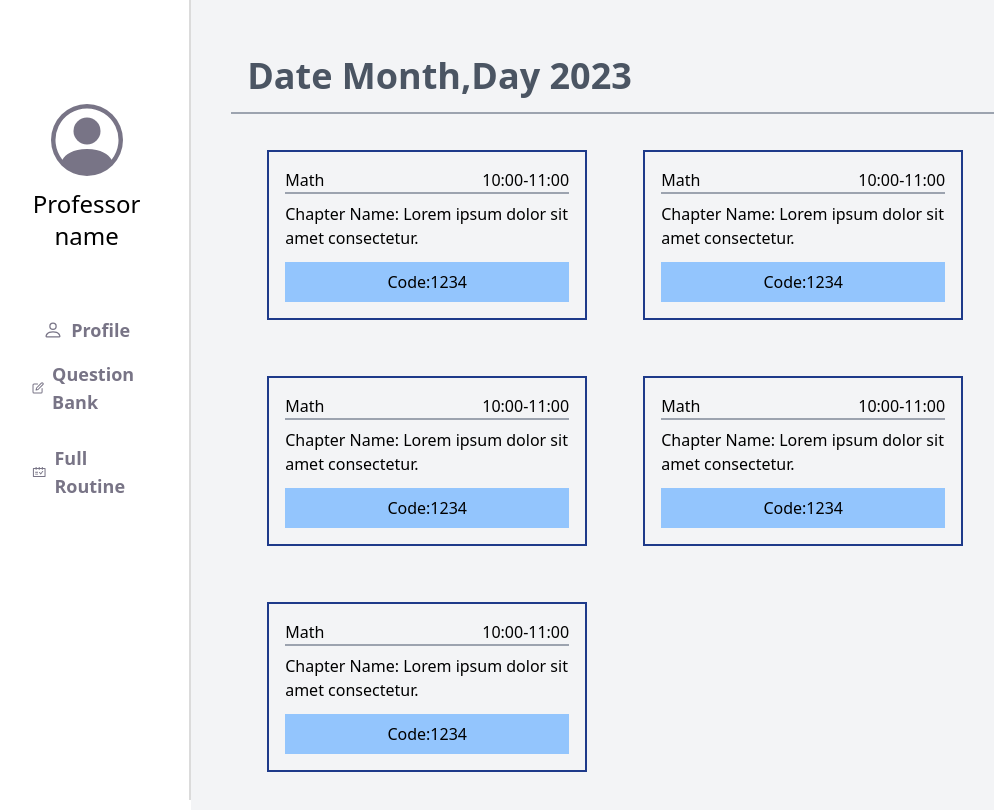
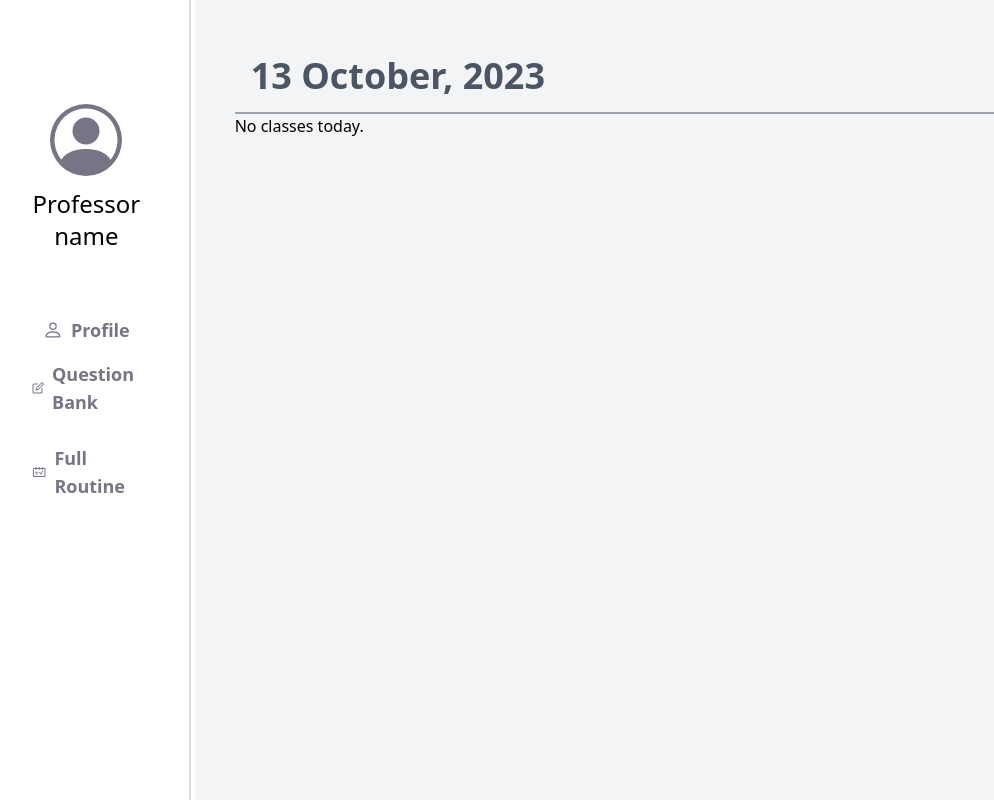
Before and after one commit to TheAkashRoy/ERP-System, a React (Create React App) app in the folder frontend/: page /teacher in a window 1280 px wide. Shown: the top 810 px of the page, without its empty margins (16-1010 px from the left). Built offline with nearby package versions, Linux system fonts and the light colour scheme.

Commit message:
dashboard almost done

```diff
--- a/frontend/src/App.js
+++ b/frontend/src/App.js
@@ -3,6 +3,7 @@ import {Routes,Route} from "react-router-dom"
 import QuestionForm from './components/Question'
 import Dashboard from './pages/Dashboard';
 import Home from './pages/Home';
+import Studashboard from './pages/Studashborad';
 function App() {
   return (
     <>
@@ -10,6 +11,7 @@ function App() {
     <Routes>
        <Route path="/" element={<Home/>}/>
        <Route path="/teacher" element={<Dashboard/>}/>
+       <Route path="/student" element={<Studashboard/>}/>
        <Route path="/update-question" element={<QuestionForm/>}/>
        </Routes>
 
--- a/frontend/src/components/RoutineBox.jsx
+++ b/frontend/src/components/RoutineBox.jsx
@@ -1,16 +1,54 @@
 import React from 'react'
+import { useState } from 'react'
+import { RxCrossCircled } from "react-icons/rx";
 
-function RoutineBox({subject,time,code,period}) {
+function RoutineBox({subject,time,year}) {
+  const [code,setCode]=useState('');
+  const [isModalOpen, setIsModalOpen] = useState(false);
+
+  const openModal = () => {
+    setIsModalOpen(true);
+    {/*api call to get code*/}
+  };
+
+  const closeModal = () => {
+    setIsModalOpen(false);
+  };
+  function handleClick(){
+
+  }
   return (
-    <div className='border-2 border-blue-900 w-80 p-4 m-5'>
+    <>
+    <div className='border-2 border-blue-900 rounded-lg w-[95%] p-4 m-5 h-60 md:w-[55%] md:h-56 lg:w-[40%] lg:h-48 flex flex-col gap-3'>
       <div className='flex flex-row justify-between '>
-      <div>{subject}</div>
-      <div>{time}</div>
+      <div className='font-semibold text-xl'>{subject}</div>
+      <div className='text-gray-700'>{time}</div>
       </div>
-      <div className='border w-full border-gray-400 mb-2'></div>
-      <div className='mb-3'>Chapter Name: Lorem ipsum dolor sit amet consectetur.</div>
-      <div className='bg-blue-300 p-2 text-center w-full'>Code:1234</div>
+      <div className='border w-full border-gray-500 mb-2 '></div>
+      <div className=' font-semibold text-lg'>Year : <span>{year}</span></div>
+      {
+        code?
+        (<div className='bg-blue-300 p-2 text-center w-full font-semibold rounded-lg'>code: {code}</div>):
+        (<button onClick={openModal} className='bg-blue-300 p-2 text-center rounded-lg w-full font-semibold'> Set Code</button>)
+      }
+
     </div>
+    {isModalOpen && (
+      <div className="fixed inset-0 bg-black bg-opacity-50 z-50 flex items-center justify-center">
+        <div className="bg-white w-4/5 h-screen rounded-md relative p-8">
+          <button
+            onClick={closeModal}
+            className="absolute top-4 text-3xl font-bold right-2 text-gray-500 hover:text-gray-700 mr-5"
+          >
+          <RxCrossCircled />
+          </button>
+          {/* Your modal content goes here */}
+          <p className='font-bold text-2xl text-gray-600 p-4 border-b-2 border-gray-400'>Choose Question Paper from available Sets </p>
+        </div>
+      </div>
+
+    )}
+    </>
   )
 }
 
--- /dev/null
+++ b/frontend/src/components/Sidebar2.jsx
@@ -0,0 +1,11 @@
+import React from 'react'
+
+function Sidebar2() {
+  return (
+    <div>
+
+    </div>
+  )
+}
+
+export default Sidebar2
--- /dev/null
+++ b/frontend/src/components/routine.json
@@ -0,0 +1,26 @@
+[
+    {
+      "id": 1,
+      "day": "Monday",
+      "schedules": [
+        {
+          "id": 1,
+          "Subject": "Computer Science",
+          "year": "Third Year",
+          "classTime": "10:00 AM - 12:00 PM"
+        },
+        {
+          "id": 2,
+          "Subject": "Computer Science Pro",
+          "year": "Third Year",
+          "classTime": "01:00 PM - 02:00 PM"
+        },
+        {
+          "id": 3,
+          "Subject": "UnComputer Science",
+          "year": "Third Year",
+          "classTime": "03:00 AM - 04:00 PM"
+        }
+      ]
+    }
+  ]
--- a/frontend/src/pages/Dashboard.js
+++ b/frontend/src/pages/Dashboard.js
@@ -1,33 +1,82 @@
-import React from 'react'
-import Sidebar from '../components/Sidebar'
-import { useState,useEffect } from 'react'
-import { Link } from 'react-router-dom'
-import RoutineBox from '../components/RoutineBox'
+import React, { useState, useEffect } from 'react';
+import Sidebar from '../components/Sidebar';
+import RoutineBox from '../components/RoutineBox';
+import data from '../components/routine.json'
 function Dashboard() {
-  const [routine,setRoutine]=useState([]);
+  //const [data, setData] = useState([]);
+  const [error, setError] = useState("");
+ //var data=[];
+//  const fetchData = async () => {
+//   try {
+//     const response = await fetch("https://erpsystembe.akashroy24.repl.co/routine", {
+//       method: "GET",
+//     });
+
+//     if (response.ok) {
+//       const newData = await response.json();
+//       console.log("New data from API:", newData);
+//       setError("");
+//       setData(newData);
+//       console.log("Updated data state:", data);
+//     } else {
+//       setError("Login failed. Please check your username.");
+//     }
+//   } catch (error) {
+//     setError("An error occurred while logging in.");
+//   }
+// };
+
+// useEffect(() => {
+//   fetchData();
+// }, []);
+  // Create a new Date object for the current date
+var currentDate = new Date();
+
+// Get the day, month, and year
+var day = currentDate.getDate();
+var month = currentDate.toLocaleString('default', { month: 'long' }); // 'long' gives the full month name
+var year = currentDate.getFullYear();
+var curentDay=currentDate.toLocaleString('default', { weekday: 'long' });
+console.log(curentDay);
+// Format the date as "Day Month Year"
+var formattedDate = day + ' ' + month + ', ' + year;
+
+console.log(formattedDate);
+
+const filteredData = data.filter(day => day.day.toLowerCase() === curentDay.toLowerCase());
 
   return (
     <div>
+      <div className='flex flex-row gap-1'>
+        <Sidebar/>
+        <div className='p-10 bg-gray-100 w-full '>
+          <h1 className='font-bold text-4xl text-gray-600 p-4 border-b-2 border-gray-400'>{formattedDate}</h1>
+          <div >
 
-
-        <div className='flex flex-row ga[-1'>
-          <Sidebar/>
-          {/*useEffect to display all info of the routine*/}
-          <div className='p-10 bg-gray-100 w-full '>
-        <h1 className='font-bold text-4xl text-gray-600 p-4 border-b-2 border-gray-400'>Date Month,Day 2023</h1>
-        <div className='flex flex-wrap gap-4 p-4'>
-        <RoutineBox subject={'Math'} time={'10:00-11:00'} code={'1234'} period={'1'}/>
-        <RoutineBox subject={'Math'} time={'10:00-11:00'} code={'1234'} period={'1'}/>
-        <RoutineBox subject={'Math'} time={'10:00-11:00'} code={'1234'} period={'1'}/>
-        <RoutineBox subject={'Math'} time={'10:00-11:00'} code={'1234'} period={'1'}/>
-        <RoutineBox subject={'Math'} time={'10:00-11:00'} code={'1234'} period={'1'}/>
-
-        </div>
+          {filteredData?.length > 0 ? (
+            filteredData.map(day => (
+              <>
+                <h2 className='m-8  text-3xl'>{day.day}</h2>
+                <div className='flex flex-wrap gap-4 p-4' key={day.id}>
+                  {day.schedules.map(schedule => (
+                    <RoutineBox
+                      key={schedule.id}
+                      subject={schedule.Subject}
+                      time={schedule.classTime}
+                      year={schedule.year}
+                    />
+                  ))}
+                </div>
+              </>
+            ))
+          ) : (
+            <p>No classes today.</p>
+          )}
           </div>
         </div>
-
+      </div>
     </div>
-  )
+  );
 }
 
-export default Dashboard
+export default Dashboard;
--- /dev/null
+++ b/frontend/src/pages/Studashborad.js
@@ -0,0 +1,14 @@
+import React from 'react'
+import Sidebar2 from '../components/Sidebar2'
+function Studashboard() {
+  return (
+    <div>
+    <div className='flex flex-row gap-1'>
+        <Sidebar2/>
+      <h1>YOYO nigga</h1>
+      </div>
+    </div>
+  )
+}
+
+export default Studashboard
```
